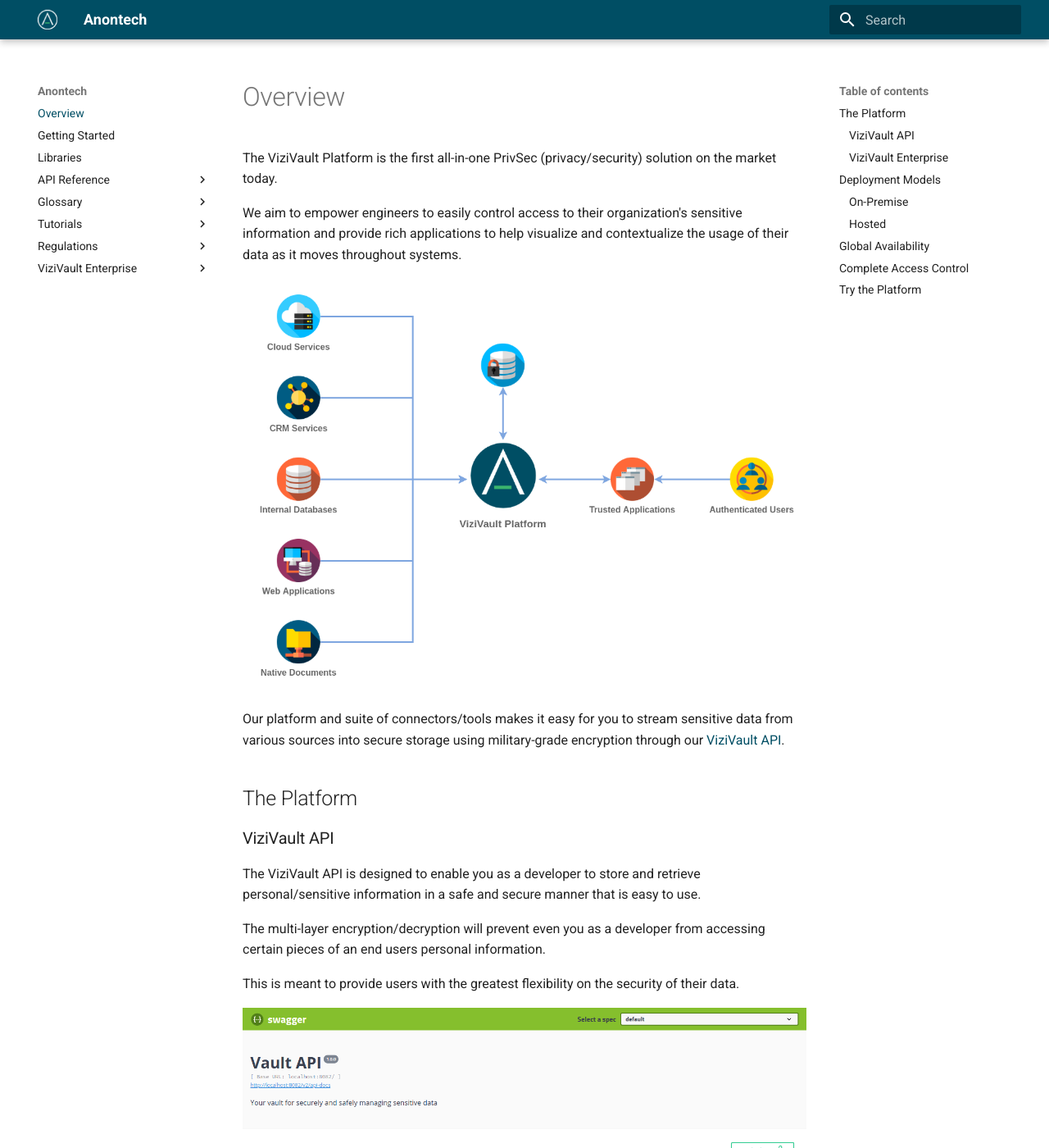
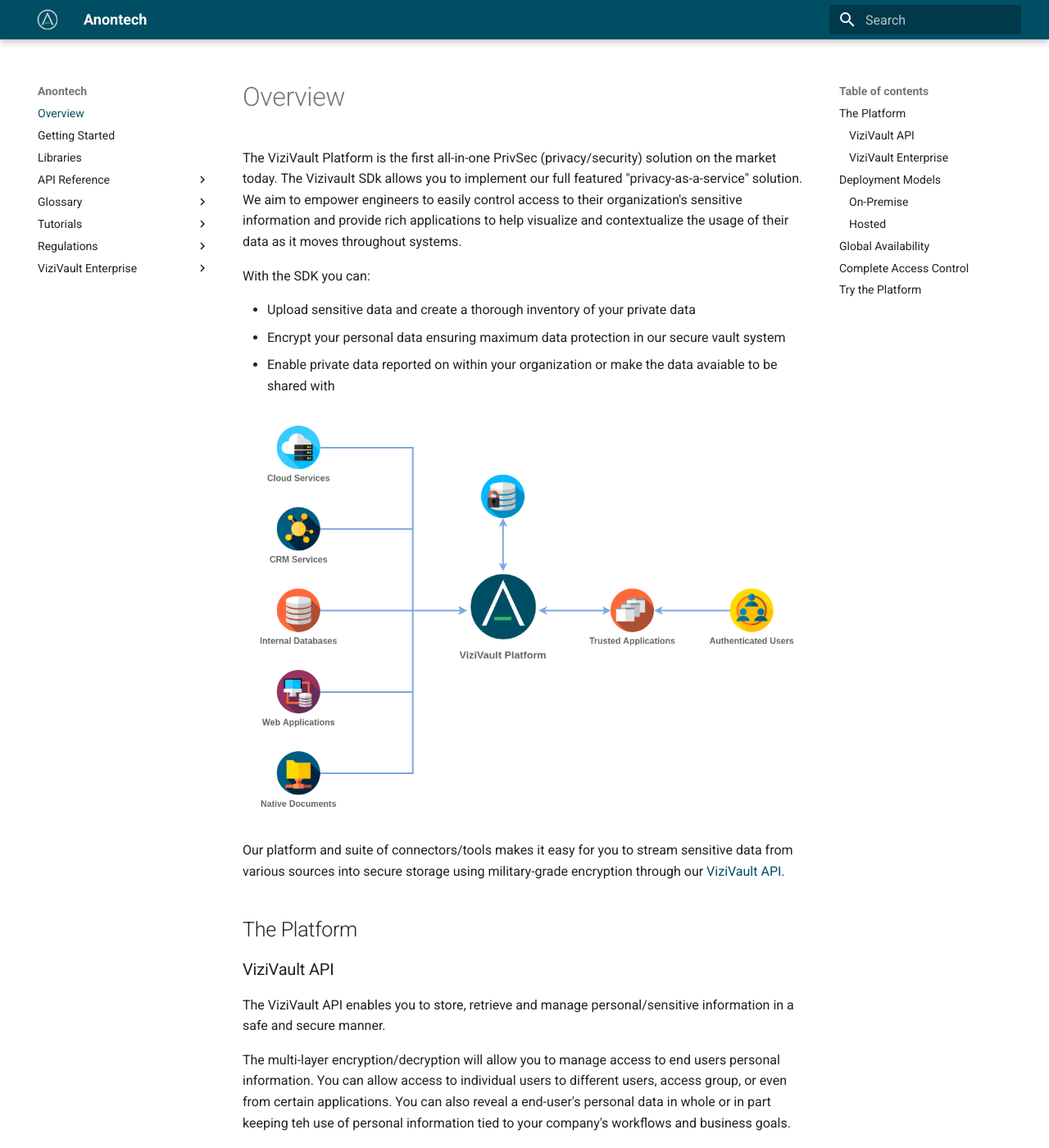
Before and after one commit to anontechnology/documentation, an MkDocs documentation site: the page built from docs/index.md, in a window 1280 px wide and 1400 px high. Shown: the whole window at 82% size. Built offline with MkDocs 1.6.1 and Material for MkDocs 9.7.7, drawn with Linux system fonts in a browser that asks for light colours; some of the changed text lies outside the part shown.

```diff
--- a/docs/index.md
+++ b/docs/index.md
@@ -1,7 +1,12 @@
 # Overview
-The ViziVault Platform is the first all-in-one PrivSec (privacy/security) solution on the market today.
+The ViziVault Platform is the first all-in-one PrivSec (privacy/security) solution on the market today. The Vizivault SDk allows you to implement our full featured "privacy-as-a-service" solution. We aim to empower engineers to easily control access to their organization's sensitive information and provide rich applications to help visualize and contextualize the usage of their data as it moves throughout systems.
 
-We aim to empower engineers to easily control access to their organization's sensitive information and provide rich applications to help visualize and contextualize the usage of their data as it moves throughout systems.
+With the SDK you can:
+
+* Upload sensitive data and create a thorough inventory of your private data
+* Encrypt your personal data ensuring maximum data protection in our secure vault system
+* Enable private data reported on within your organization or make the data avaiable to be shared with
+
 
 ![ViziVault Platform Overview](/assets/images/anontech-overview-no-data.png)
 
@@ -11,11 +16,11 @@ Our platform and suite of connectors/tools makes it easy for you to stream sensi
 
 ### ViziVault API
 
-The ViziVault API is designed to enable you as a developer to store and retrieve personal/sensitive information in a safe and secure manner that is easy to use.
+The ViziVault API enables you to store, retrieve and manage personal/sensitive information in a safe and secure manner.
 
-The multi-layer encryption/decryption will prevent even you as a developer from accessing certain pieces of an end users personal information.
+The multi-layer encryption/decryption will allow you to manage access to end users personal information. You can allow access to individual users to different users, access group, or even from certain applications. You can also reveal a end-user's personal data in whole or in part keeping teh use of personal information tied to your company's workflows and business goals.
 
-This is meant to provide users with the greatest flexibility on the security of their data.
+This is meant to provide users with the greatest flexibility on the security of their data. You have the capability to maximize your usage of collectesd personal data without unessecary exposuere of sensitve data. You have the maximum flexability and capability to meet and exceed personal data regulatory requirements.
 
 ![ViziVault API](/assets/images/vault-api-docs.png)
 
--- a/docs/javascript/libraries.js
+++ b/docs/javascript/libraries.js
@@ -1,4 +1,4 @@
-const onLibraries = window.location.pathname.includes('libraries');
+const onLibraries = window.location.pathname.includes('libraries', 'quickstart');
 
 function changeLanguage(idx) {
   const tabInputs = document.querySelectorAll('.tabbed-set input:nth-of-type(' + ++idx + ')');
```
Also changed, not shown: docs/api/attributes.md (+0 -4 lines), docs/getting-started.md (+6 -0 lines), docs/glossary/attribute.md (+0 -2 lines), docs/libraries.md (+0 -3 lines).
